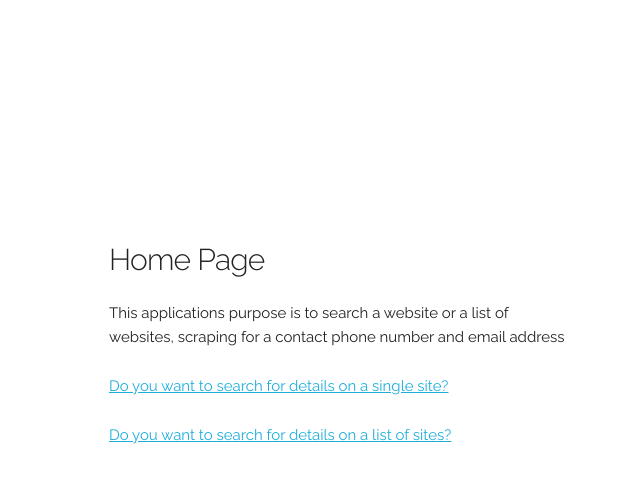
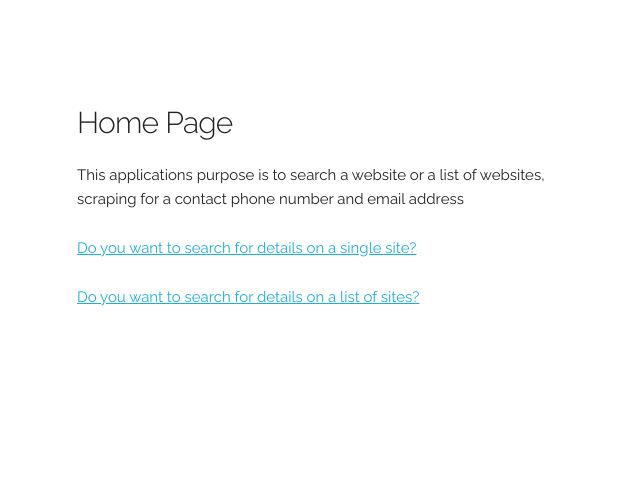
Before and after one commit to JamesRocker-Simply/prospector_webscraper, a Flask app: page / in a window 1280 px wide. Shown: the part 71-554 px from the top of the page, without its empty margins (51-691 px from the left). Run offline with Flask 2, Linux system fonts and the light colour scheme.

Commit message:
changing the spacing to be less central

```diff
--- a/src/static/css/skeleton.css
+++ b/src/static/css/skeleton.css
@@ -31,7 +31,7 @@
 .container {
   position: relative;
   width: 100%;
-  max-width: 960px;
+  max-width: 1100px;
   margin: 0 auto;
   padding: 0 20px;
   box-sizing: border-box; }
--- a/src/templates/index.html
+++ b/src/templates/index.html
@@ -34,7 +34,7 @@
     –––––––––––––––––––––––––––––––––––––––––––––––––– -->
     <div class="container">
       <div class="row">
-        <div class="one-half column" style="margin-top: 25%">
+        <div class="one-half column" style="margin-top: 10%">
           <h4>Home Page</h4>
           <p>This applications purpose is to search a website or a list of websites, scraping for a contact phone number and email address</p>
           <p><a href="/single_submission">Do you want to search for details on a single site?</a></p>
--- a/src/templates/multi_submission.html
+++ b/src/templates/multi_submission.html
@@ -39,7 +39,7 @@
     –––––––––––––––––––––––––––––––––––––––––––––––––– -->
     <div class="container">
       <div class="row">
-        <div class="one-half column" style="margin-top: 25%">
+        <div class="one-half column" style="margin-top: 10%">
           <h4>Multi Site Submission</h4>
           Submit an Excel file with a column of urls
           <form name="excel_file_upload" action="/upload" method="POST" id="submission_body" enctype="multipart/form-data" onsubmit=add_loading_gif()>
--- a/src/templates/single_submission.html
+++ b/src/templates/single_submission.html
@@ -39,7 +39,7 @@
     –––––––––––––––––––––––––––––––––––––––––––––––––– -->
     <div class="container">
       <div class="row">
-        <div class="one-half column" style="margin-top: 25%">
+        <div class="one-half column" style="margin-top: 10%">
           <h4>Single Site Submission</h4>
 
           <input type="hidden" id="functionInput" value="Single Site">
```
Also changed, not shown: src/templates/dataframe_template.html (+7 -9 lines).
